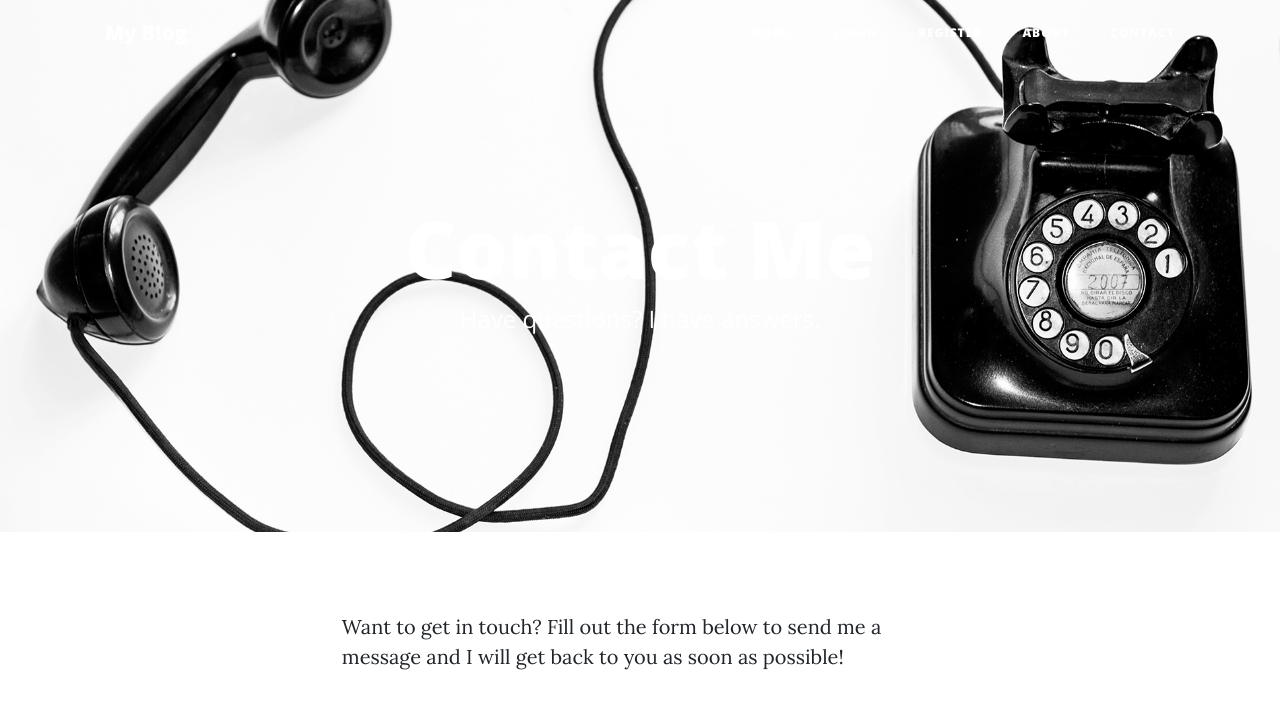
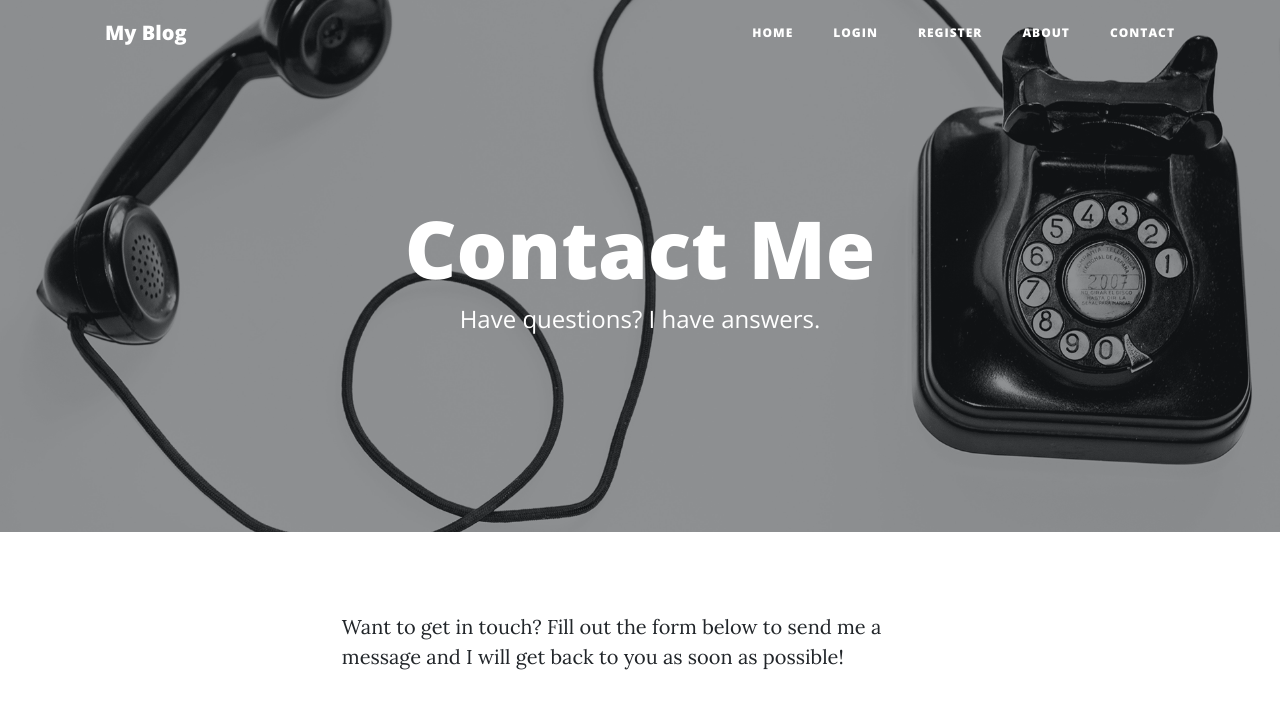
Before and after one commit to DmitryBaev/my-blog, a Flask app: page /contact in a window 1280 px wide. Shown: the top 721 px of the page. Run offline with Flask 2, Linux system fonts and the light colour scheme; some libraries are stand-ins or nearby versions.

Commit message:
edit contact styling

```diff
--- a/templates/contact.html
+++ b/templates/contact.html
@@ -1,10 +1,11 @@
 {% import "bootstrap/wtf.html" as wtf %}
 {% include "header.html" %}
         <!-- Page Header-->
-        <header class="masthead" style="background-image: url('static/assets/img/contact-bg.jpg')">
-            <div class="container position-relative px-4 px-lg-5">
-                <div class="row gx-4 gx-lg-5 justify-content-center">
-                    <div class="col-md-10 col-lg-8 col-xl-7">
+        <header class="masthead" style="background-image: url('static/img/contact-bg.jpg')">
+            <div class="overlay"></div>
+            <div class="container">
+                <div class="row">
+                    <div class="col-lg-8 col-md-10 mx-auto">
                         <div class="page-heading">
                             {% if msg_sent == False %}
                                 <h1>Contact Me</h1>
--- a/templates/index.html
+++ b/templates/index.html
@@ -1,7 +1,7 @@
 {% include "header.html" %}
 
   <!-- Page Header -->
-  <header class="masthead" style="background-image: url('https://images.unsplash.com/photo-1470092306007-055b6797ca72?ixlib=rb-1.2.1&auto=format&fit=crop&w=668&q=80')">
+  <header class="masthead" style="background-image: url('static/img/home-bg.jpg')">
     <div class="overlay"></div>
     <div class="container">
       <div class="row">
```
